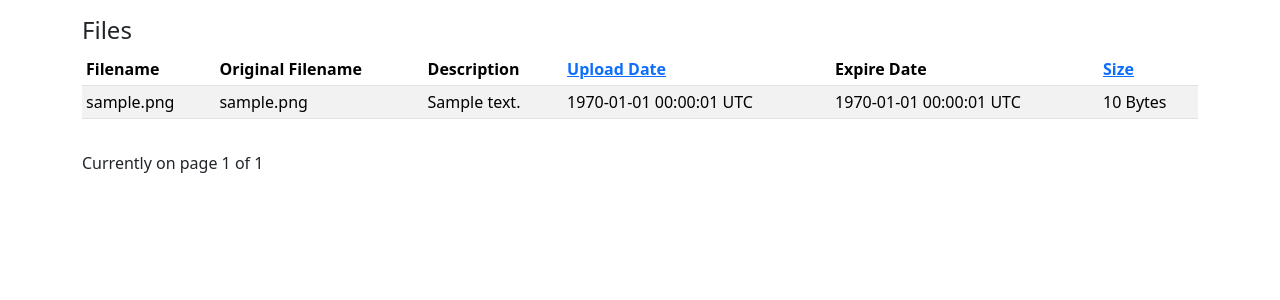
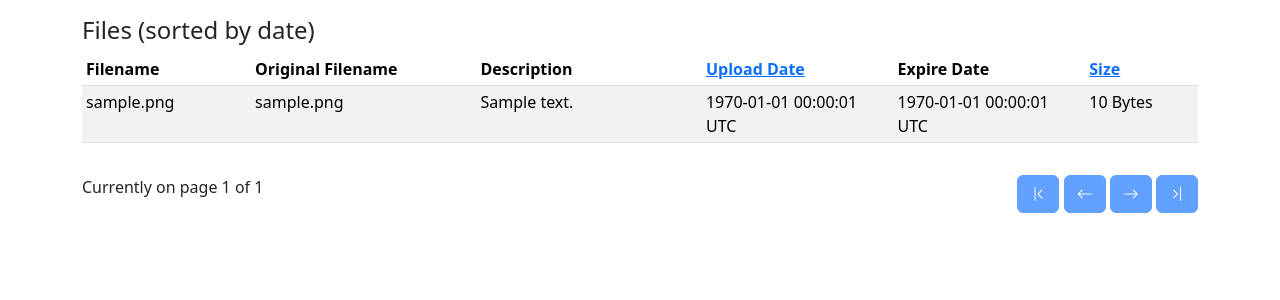
Before and after one commit to jwty/pfu, a Flask app: page /files in a window 1280 px wide. Shown: the part 56-356 px from the top of the page. Run offline with Flask 3, Linux system fonts and the light colour scheme; a user stored in the database is signed in; tables that the repository leaves empty hold one stand-in row (values such as "Sample post"); parts of the project's set-up code (start-up, migrations or seed data) failed here and were passed over; some libraries are stand-ins or nearby versions.

Commit message:
Further files view improvements, still cannot decide on how to display file names

```diff
--- a/pfu/templates/base.html
+++ b/pfu/templates/base.html
@@ -9,6 +9,7 @@
     <link rel="shortcut icon" href="{{ url_for('static', filename='favicon.svg') }}">
     <title>{% block title%}{% endblock %} - pfu web interface</title>
     {{ bootstrap.load_css() }}
+    <link rel="stylesheet" href="https://cdn.jsdelivr.net/npm/bootstrap-icons@1.13.1/font/bootstrap-icons.min.css">
     {% block styles %}
     {% endblock %}
     {% endblock %}
--- a/pfu/templates/files.html
+++ b/pfu/templates/files.html
@@ -1,28 +1,30 @@
 {% extends "base.html" %}
-{% block title %}Files{% endblock %}
+{% block title %}Files (sorted by {{ sort_by }}){% endblock %}
 {% block content %}
-<h4>Files</h4>
+<h4>Files (sorted by {{ sort_by }})</h4>
 <div class="table-responsive mb-3">
     <table class="table table-striped table-hover table-sm">
         <thead>
         <tr>
-            <th>Filename</th>
-            <th>Original Filename</th>
-            <th>Description</th>
-            <th><a href="{{ url_for('auth.files', sort='date') }}">Upload Date</a></th>
-            <th>Expire Date</th>
-            <th><a href="{{ url_for('auth.files', sort='size') }}">Size</a></th>
+            <th style="width: 15%">Filename</th>
+            <th style="width: 20%">Original Filename</th>
+            <th style="width: 20%">Description</th>
+            <th style="width: 17%"><a href="{{ url_for('auth.files', sort='date') }}">Upload Date</a></th>
+            <th style="width: 17%">Expire Date</th>
+            <th style="width: 10%"><a href="{{ url_for('auth.files', sort='size') }}">Size</a></th>
+            <!-- <th style="width: 1%"><i class="bi bi-trash"></i></th> -->
         </tr>
         </thead>
         <tbody>
         {% for file in files %}
         <tr>
-            <td>{{ file.new_filename | filename_truncate(30) }}</td>
+            <td>{{ file.new_filename | filename_truncate(20, from_start=true) }}</td>
             <td>{{ file.original_filename | filename_truncate(30) }}</td>
             <td>{% if file.description %}{{ file.description | truncate(30) }}{% else %}<span class="text-muted fst-italic">(none)</span>{% endif %}</td>
             <td>{{ file.upload_date | datetime }}</td>
             <td>{% if file.expire_date %}{{ file.expire_date | datetime }}{% else %}<span class="text-muted fst-italic">(none)</span>{% endif %}</td>
             <td>{{ file.size | filesizeformat }}</td>
+            <!-- <td><input class="form-check-input" type="checkbox" name="expire"></td> -->
         </tr>
         {% endfor %}
         </tbody>
@@ -31,12 +33,10 @@
 <div class="d-flex justify-content-between">
     <div class="me-auto">Currently on page {{ current_page }} of {{ possible_pages }}</div>
     <div class="ms-auto">
-    {% if current_page > 1 %}
-    <a class="btn btn-primary" href="{{ url_for('auth.files', page=current_page - 1, sort=request.args.get('sort', 'date')) }}">Previous</a>
-    {% endif %}
-    {% if current_page < possible_pages %}
-    <a class="btn btn-primary" href="{{ url_for('auth.files', page=current_page + 1, sort=request.args.get('sort', 'date')) }}">Next</a>
-    {% endif %}
+        <a class="btn btn-primary {% if current_page == 1 %}disabled{% endif %}" href="{{ url_for('auth.files', page=1, sort=request.args.get('sort', 'date')) }}"><i class="bi bi-chevron-bar-left"></i></a>
+        <a class="btn btn-primary {% if current_page == 1 %}disabled{% endif %}" href="{{ url_for('auth.files', page=current_page - 1, sort=request.args.get('sort', 'date')) }}"><i class="bi bi-arrow-left"></i></a>
+        <a class="btn btn-primary {% if current_page == possible_pages %}disabled{% endif %}" href="{{ url_for('auth.files', page=current_page + 1, sort=request.args.get('sort', 'date')) }}"><i class="bi bi-arrow-right"></i></a>
+        <a class="btn btn-primary {% if current_page == possible_pages %}disabled{% endif %}" href="{{ url_for('auth.files', page=possible_pages, sort=request.args.get('sort', 'date')) }}"><i class="bi bi-chevron-bar-right"></i></a>
     </div>
 </div>
 {% endblock %}
--- a/pfu/utils.py
+++ b/pfu/utils.py
@@ -13,13 +13,12 @@ def format_datetime(timestamp):
     return dt.strftime('%Y-%m-%d %H:%M:%S %Z')
 
 
-def truncate_filename(filename, length=20):
+def truncate_filename(filename, length=20, from_start=False):
     if len(filename) <= length:
         return filename
-    end = '(...)'
-    filename_root, filename_ext = os.path.splitext(filename)
-    truncate_to = length - len(filename_ext) - len(end)
-    # If the extension is longer than length, or no space for root, truncate whole string (should be rare)
-    if truncate_to <= 0 or len(filename_ext) >= length:
-        return filename[:length-len(end)] + end
-    return filename_root[:truncate_to] + end + filename_ext
+    end = '...'
+    truncate_to = length - len(end)
+    if from_start:
+        return end + filename[-truncate_to:]
+    else:
+        return filename[:truncate_to] + end
```
